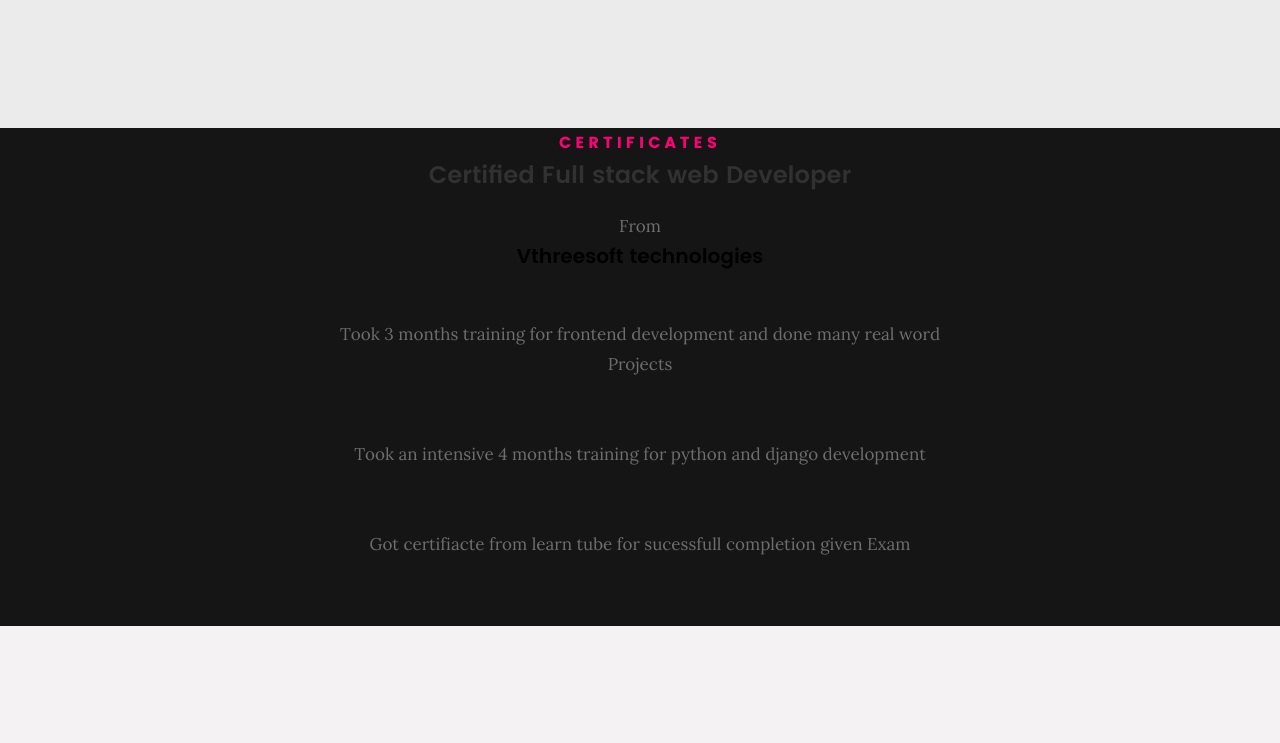
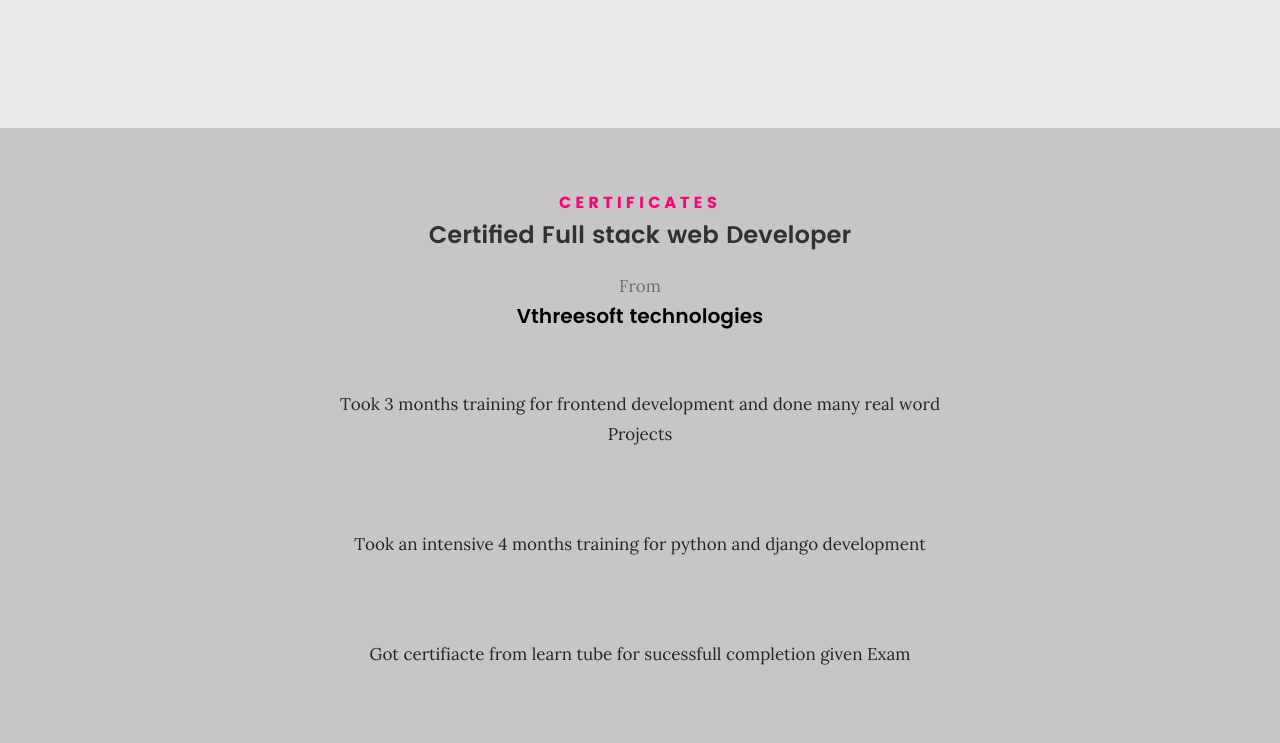
Before and after one commit to ChandanGowda1/Myportfolio, a plain HTML site: page index.html in a window 1280 px wide. Shown: the part 2980-3723 px from the top of the page. Drawn offline with Linux system fonts and the light colour scheme; files whose address does not match are found by name.

Commit message:
Add files via upload

```diff
--- a/css/main.css
+++ b/css/main.css
@@ -1788,6 +1788,24 @@ header{
 
 /**
  * ===================================================================
+ * .certificates - (_layout.scss)
+ *
+ * -------------------------------------------------------------------
+ */
+#certificates{
+	background: #c7c5c5;
+	padding-top: 6rem;
+	padding-bottom: 6rem;
+}
+#certificates .photos p{
+	color: #252525;
+	padding: 10px;
+}
+
+
+
+/**
+ * ===================================================================
  * 13. portfolio - (_layout.scss)
  *
  * -------------------------------------------------------------------
@@ -1796,12 +1814,14 @@ header{
 	background: #f4f2f2;
 	padding-top: 12rem;
 	padding-bottom: 12rem;
+
 }
 #portfolio .folio-item {
 	padding: 0;
 	position: relative;
 	overflow: hidden;
 	margin-bottom :20px;
+
 }
 #portfolio .folio-item img {
 	vertical-align: middle;
@@ -2391,6 +2411,8 @@ header{
 .contact-info h5 {
 	color: #FF0077;
 }
+.email{color: white;}
+.phone{color: white;}
 
 /**
  * loader animation - (_layout.scss)
@@ -2560,5 +2582,5 @@ footer .copyright span:last-child::after {
 	background: #000000;
 }
 
-.email{color: white;}
+
 /*# sourceMappingURL=main.css.map */
```
